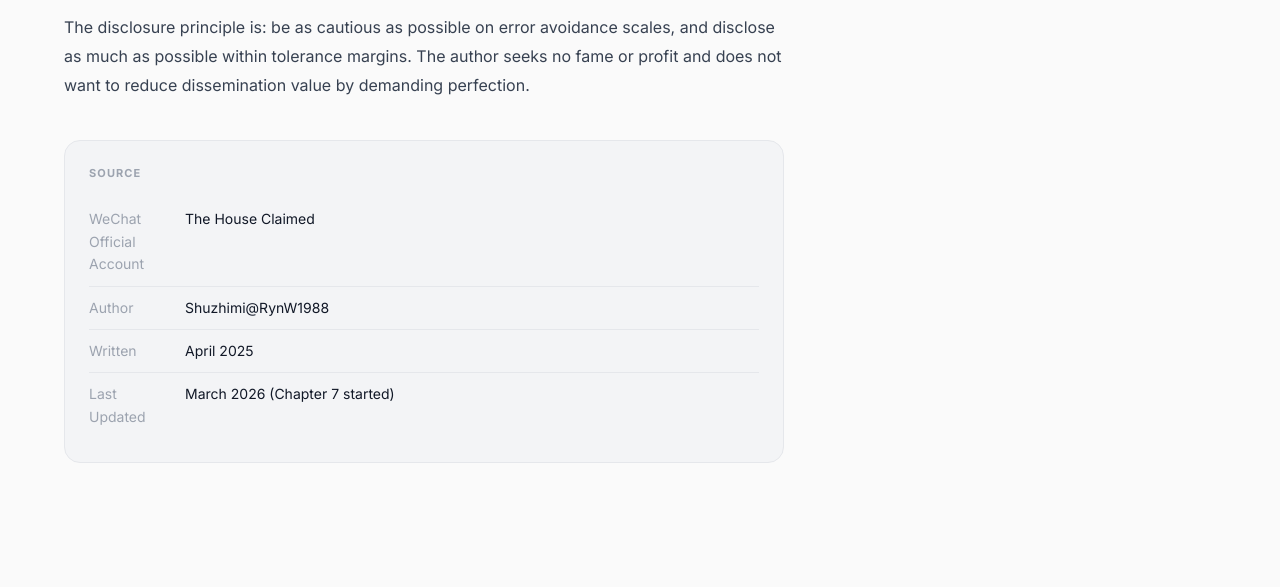
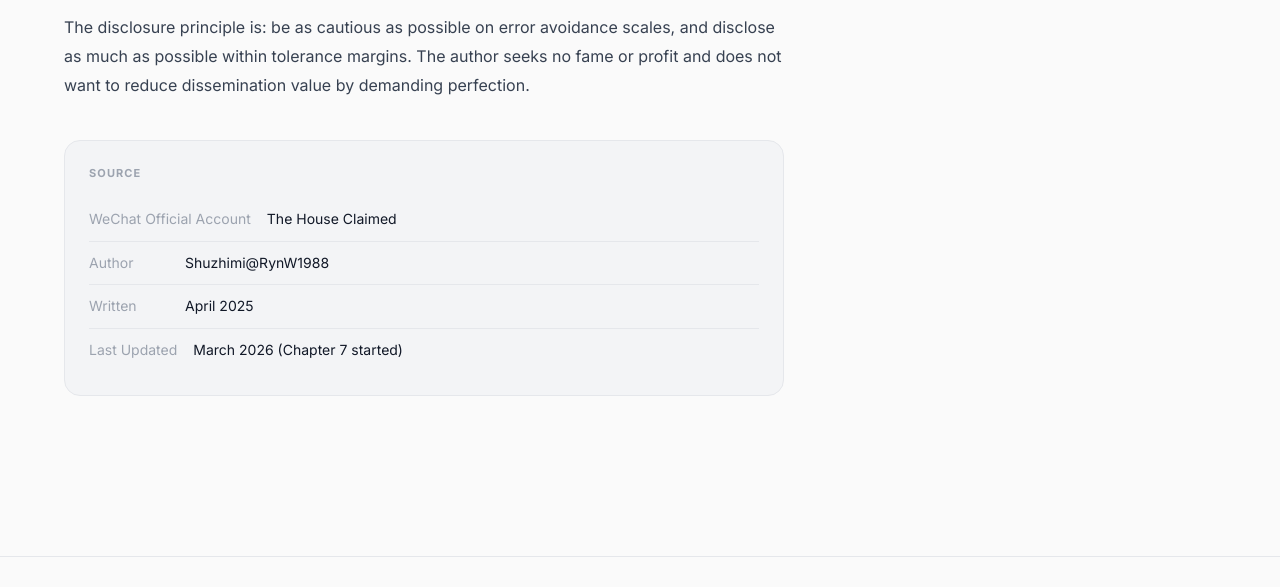
Before and after one commit to zoeyisagirl/51hows-site, an Astro site: page /en/about in a window 1280 px wide. Shown: the part 1117-1704 px from the top of the page. Built offline with nearby package versions, Linux system fonts and the light colour scheme; Astro itself is replaced by a stand-in of ours.

Commit message:
fix: About页面标签列宽度自适应，防止WeChat Official Account换行

```diff
--- a/src/pages/[locale]/about.astro
+++ b/src/pages/[locale]/about.astro
@@ -68,5 +68,5 @@
   .about-card__label { font-size: 11px; font-weight: 700; letter-spacing: 0.1em; text-transform: uppercase; color: var(--color-text-muted); margin-bottom: 16px; }
   .about-card__item { display: flex; gap: 16px; padding: 10px 0; border-bottom: 1px solid var(--color-border); font-size: 14px; }
   .about-card__item:last-child { border-bottom: none; }
-  .about-label { color: var(--color-text-muted); width: 80px; flex-shrink: 0; }
+  .about-label { color: var(--color-text-muted); min-width: 80px; flex-shrink: 0; white-space: nowrap; }
 </style>
```
